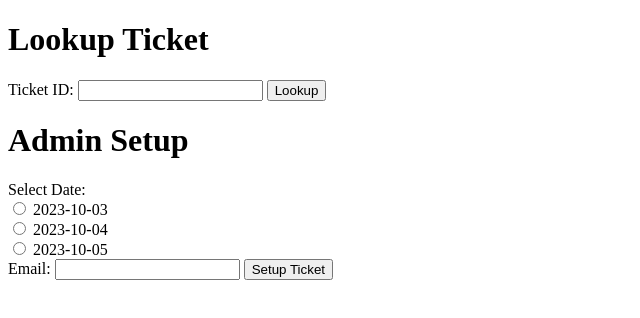
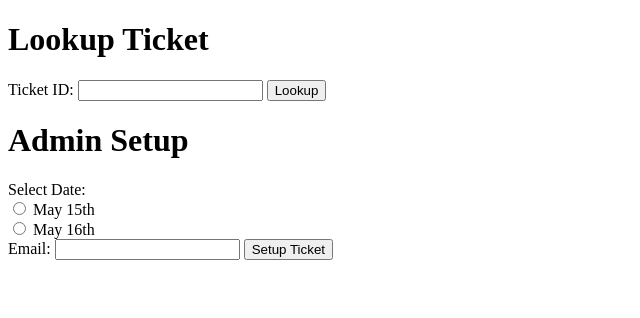
Before and after one commit to funeventsystems/event-ticket-system-backend, a plain HTML site: page public/index.html in a window 1280 px wide. Shown: the whole page, without its empty margins (0-640 px from the left). Drawn offline with Linux system fonts and the light colour scheme.

Commit message:
Update index.html

```diff
--- a/public/index.html
+++ b/public/index.html
@@ -17,12 +17,10 @@
     <h1>Admin Setup</h1>
     <form id="admin-setup-form">
         <label for="date">Select Date:</label><br>
-        <input type="radio" id="date1" name="date" value="2023-10-03" required>
-        <label for="date1">2023-10-03</label><br>
-        <input type="radio" id="date2" name="date" value="2023-10-04" required>
-        <label for="date2">2023-10-04</label><br>
-        <input type="radio" id="date3" name="date" value="2023-10-05" required>
-        <label for="date3">2023-10-05</label><br>
+        <input type="radio" id="date1" name="date" value="2024-5-15" required>
+        <label for="date1">May 15th</label><br>
+        <input type="radio" id="date2" name="date" value="2024-5-16" required>
+        <label for="date2">May 16th</label><br>
         <label for="email">Email:</label>
         <input type="text" id="email" name="email" required>
         <button type="submit">Setup Ticket</button>
```
